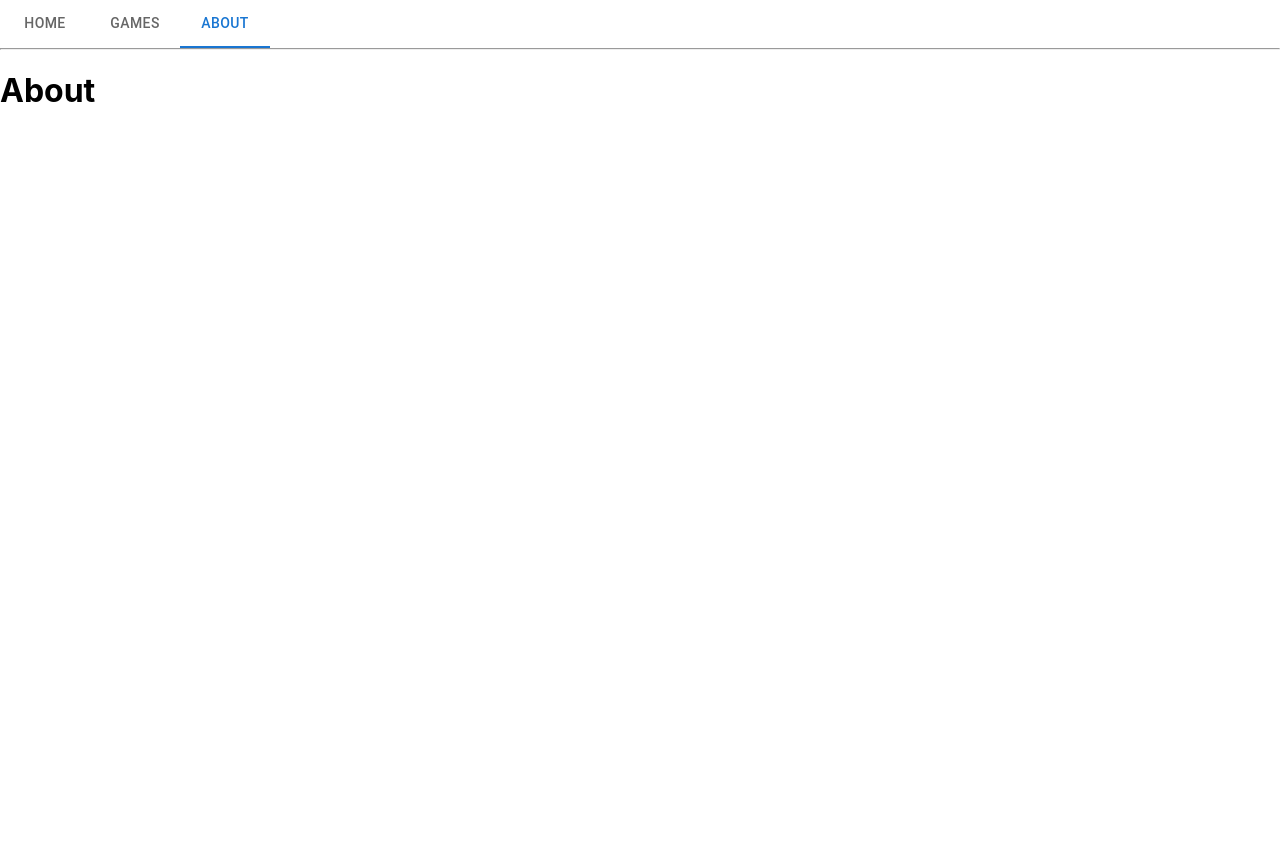
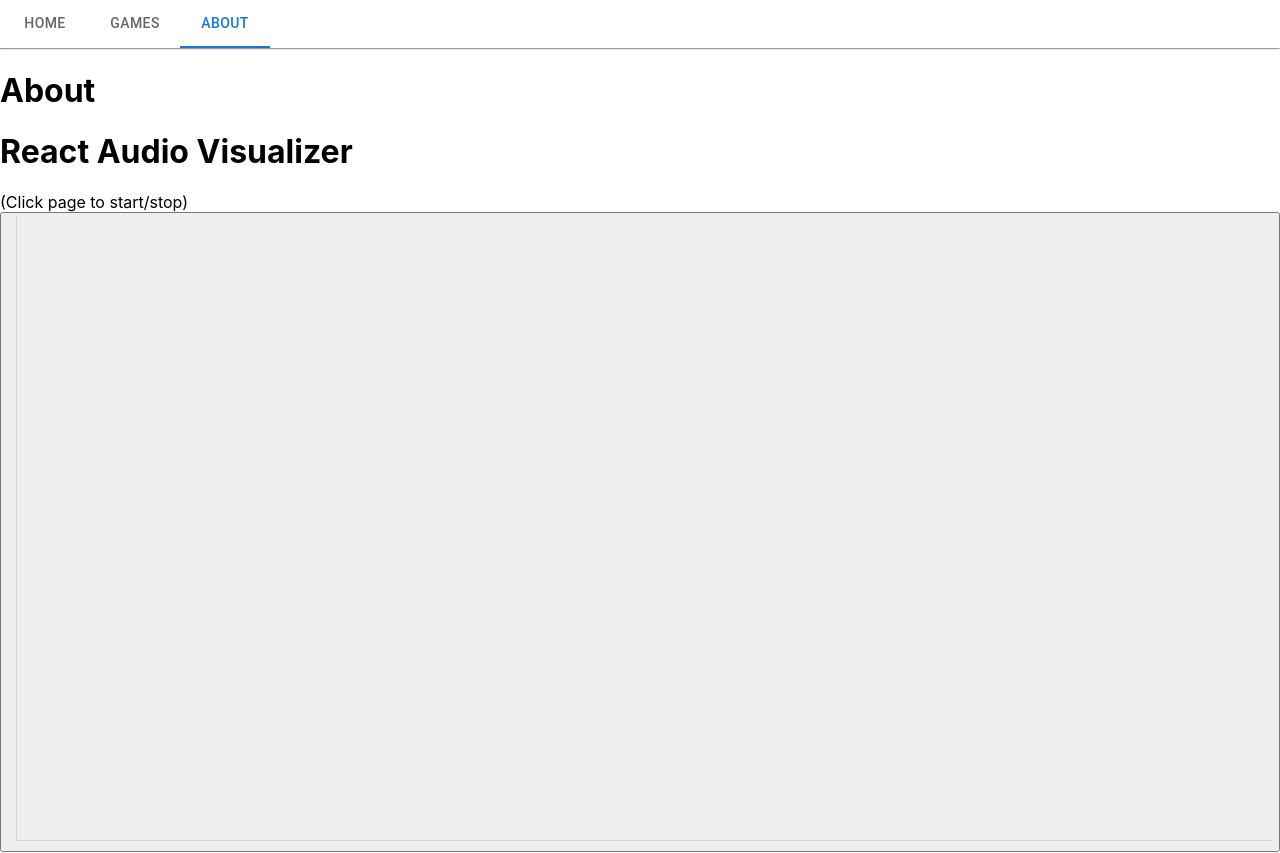
Before and after one commit to TheKekMan/next-test, a Next.js app: page /about in a window 1280 px wide. Before the commit the page ends 800 px from the top, so only its background shows below. Built offline with nearby package versions, Linux system fonts and the light colour scheme; no server answers.

Commit message:
Added test audio sync with chartjs

```diff
--- a/package.json
+++ b/package.json
@@ -14,12 +14,14 @@
     "@reduxjs/toolkit": "^1.8.0",
     "@types/react-redux": "^7.1.22",
     "better-react-spinkit": "^2.0.4",
+    "chart.js": "^3.7.1",
     "lodash": "^4.17.21",
     "next": "12.0.8",
     "next-redux-wrapper": "^7.0.5",
     "nprogress": "^0.2.0",
     "prettier": "^2.5.1",
     "react": "17.0.2",
+    "react-chartjs-2": "^4.0.1",
     "react-cool-inview": "^2.0.9",
     "react-dom": "17.0.2",
     "react-image-gallery": "^1.2.7",
--- a/pages/about.tsx
+++ b/pages/about.tsx
@@ -1,13 +1,157 @@
 import MainLayout from "../src/components/layout/MainLayout";
 import Head from "next/head";
+import React, { useState } from "react";
+import { useEffect, useRef } from "react";
+import { Bar } from "react-chartjs-2";
+import { CategoryScale } from "chart.js";
+import Chart from "chart.js/auto";
+Chart.register(CategoryScale);
 
 export default function About() {
+  const [musicArray, setMusicArray] = useState<number[]>();
+  const canvasRef = useRef(null),
+    buttonRef = useRef(null);
+
+  const audioVisualizerLogic = () => {
+    const context = new window.AudioContext(),
+      source = context.createBufferSource();
+
+    fetch("music.mp3")
+      .then((response) => {
+        return response.arrayBuffer();
+      })
+      .then((response) => {
+        context.decodeAudioData(response, (buffer) => {
+          source.buffer = buffer;
+          source.connect(context.destination);
+          // auto play
+          source.start(0);
+        });
+      });
+
+    let audio: HTMLAudioElement, canvas, muteButton;
+    audio = new Audio(source.toString());
+    canvas = canvasRef.current;
+    muteButton = buttonRef.current;
+
+    //mute or play on click
+    const mutePlay = () => {
+      context.state === "running" ? context.suspend() : context.resume();
+    };
+    muteButton.onclick = () => mutePlay();
+
+    //config audio analyzer
+    const analyser = context.createAnalyser();
+    source.connect(analyser);
+    analyser.connect(context.destination);
+    analyser.fftSize = 256;
+    const bufferLength = analyser.frequencyBinCount,
+      dataArray = new Uint8Array(bufferLength);
+
+    //core logic for the visualizer
+    const timeouts = [];
+    const renderFrame = () => {
+      requestAnimationFrame(renderFrame);
+      setMusicArray(Array.from(dataArray));
+      analyser.getByteFrequencyData(dataArray);
+    };
+    //Clears the accumulating timeouts.
+    setTimeout(() => {
+      for (let i = 0; i < timeouts.length; i++) {
+        return clearTimeout(timeouts[i]);
+      }
+    }, 53);
+    renderFrame();
+  };
+
+  const options = {
+    animation: {
+      duration: 100,
+    },
+    easing: "linear",
+    responsive: true,
+    scales: {
+      x: {
+        ticks: {
+          display: false,
+        },
+        grid: {
+          display: false,
+        },
+      },
+      y: {
+        ticks: {
+          display: false,
+        },
+        grid: {
+          display: false,
+        },
+      },
+    },
+    plugins: {
+      legend: {
+        display: false,
+      },
+      title: {
+        display: false,
+      },
+      tooltip: {
+        enabled: false,
+      },
+    },
+  };
+  const emptyArray = new Array(128);
+  const colorArray = new Array();
+  const labels = emptyArray.fill(" ", 0, 128);
+  let barHeight;
+  for (let i = 0; i < 128; i++) {
+    barHeight = 200;
+    let r = barHeight + 22 * (i / 128),
+      g = 222 * (i / 128),
+      b = 47;
+    colorArray.push("rgb(" + r + "," + g + "," + b + ")");
+  }
+  const data = {
+    labels,
+    datasets: [
+      {
+        data: musicArray,
+        fill: 1,
+        borderColor: "#c62828",
+        backgroundColor: colorArray,
+        tension: 0.3,
+        pointHoverRadius: 8,
+        pointRadius: 4,
+        pointStyle: "rectRot",
+        pointBorderColor: "white",
+      },
+    ],
+  };
+
+  useEffect(() => {
+    audioVisualizerLogic();
+  }, []);
   return (
     <MainLayout>
       <Head>
-        <title> Posts Page </title>
+        <title> About Page </title>
       </Head>
       <h1>About</h1>
+      <div className="App">
+        <header className="App-header">
+          <h1>React Audio Visualizer</h1>
+        </header>
+        <span className="hint">(Click page to start/stop)</span>
+        <main className="main">
+          <button
+            className="contextButton"
+            style={{ height: "80vh", width: "100vw" }}
+            ref={buttonRef}
+          >
+            <Bar data={data} options={options} />
+          </button>
+        </main>
+      </div>
     </MainLayout>
   );
 }
```
Also changed, not shown: 2 other files (tests, documents, lock files or other folders).
